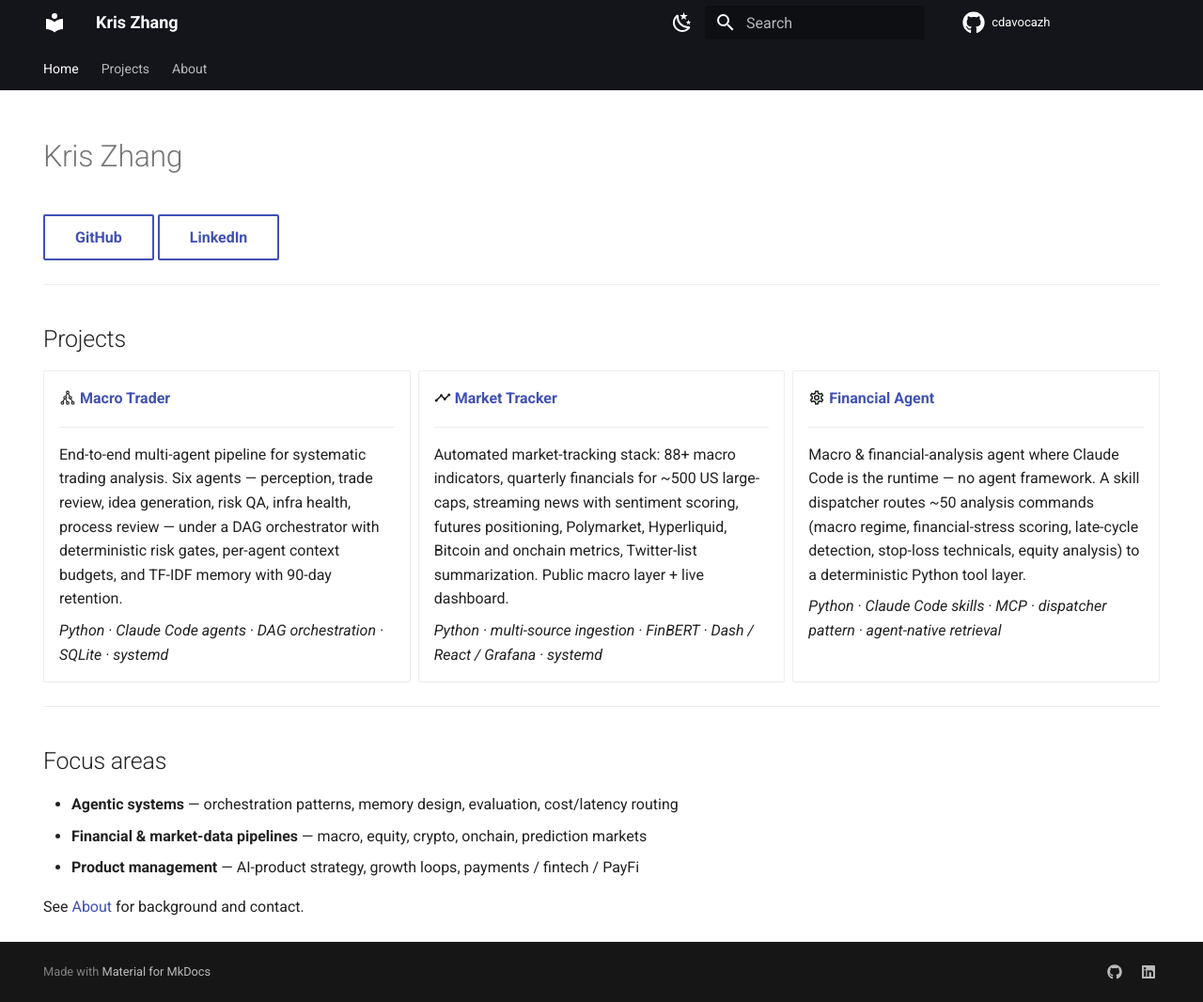
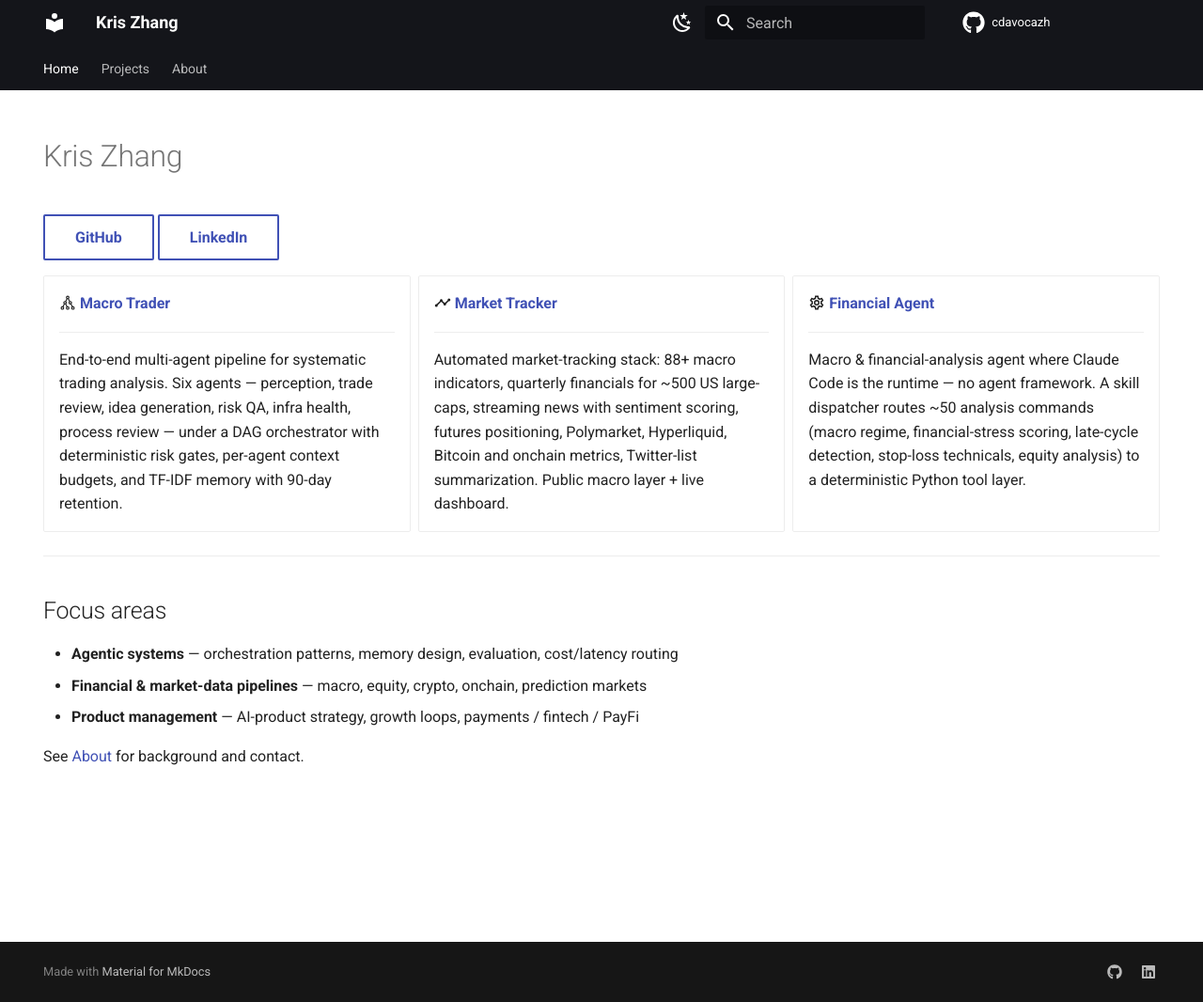
Before and after one commit to cdavocazh/cdavocazh.github.io, an MkDocs documentation site: the page built from docs/index.md, in a window 1280 px wide and 1066 px high. Shown: the whole window at 94% size. Built offline with MkDocs 1.6.1 and Material for MkDocs 9.7.7, drawn with Linux system fonts in a browser that asks for light colours; a script that is not in the unit is left out.

Commit message:
Landing page: drop Projects header and per-card stack tags
Co-Authored-By: Claude Opus 5 <noreply@anthropic.com>

```diff
--- a/docs/index.md
+++ b/docs/index.md
@@ -7,10 +7,6 @@ hide:
 # Kris Zhang
 
 [GitHub](https://github.com/cdavocazh){ .md-button } [LinkedIn](https://www.linkedin.com/in/kriszhang01/){ .md-button }
-
----
-
-## Projects
 
 <div class="grid cards" markdown>
 
@@ -23,8 +19,6 @@ hide:
     review — under a DAG orchestrator with deterministic risk gates, per-agent
     context budgets, and TF-IDF memory with 90-day retention.
 
-    *Python · Claude Code agents · DAG orchestration · SQLite · systemd*
-
 -   :material-chart-timeline-variant: **[Market Tracker](projects/market-tracker.md)**
 
     ---
@@ -34,8 +28,6 @@ hide:
     Polymarket, Hyperliquid, Bitcoin and onchain metrics, Twitter-list summarization.
     Public macro layer + live dashboard.
 
-    *Python · multi-source ingestion · FinBERT · Dash / React / Grafana · systemd*
-
 -   :material-cog-outline: **[Financial Agent](projects/financial-agent.md)**
 
     ---
@@ -44,8 +36,6 @@ hide:
     framework. A skill dispatcher routes ~50 analysis commands (macro regime,
     financial-stress scoring, late-cycle detection, stop-loss technicals, equity
     analysis) to a deterministic Python tool layer.
-
-    *Python · Claude Code skills · MCP · dispatcher pattern · agent-native retrieval*
 
 </div>
 
```
